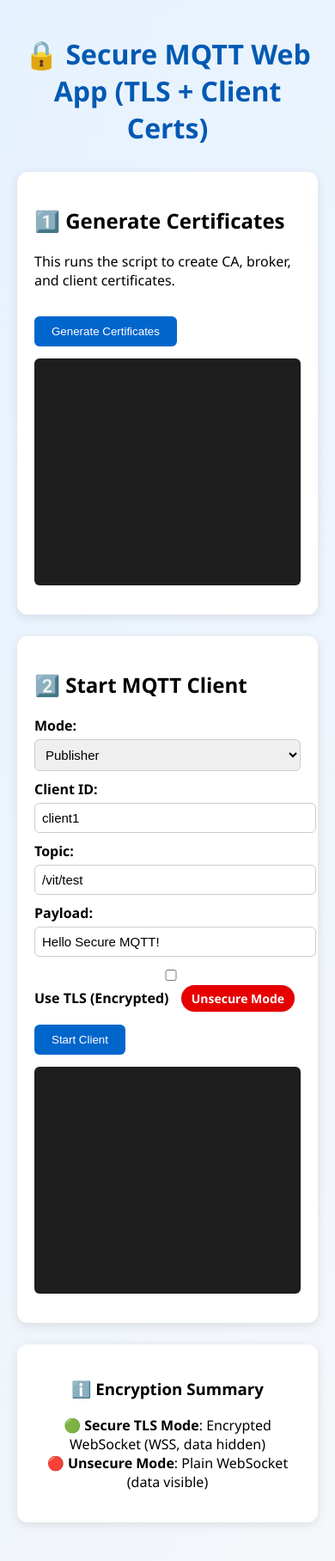
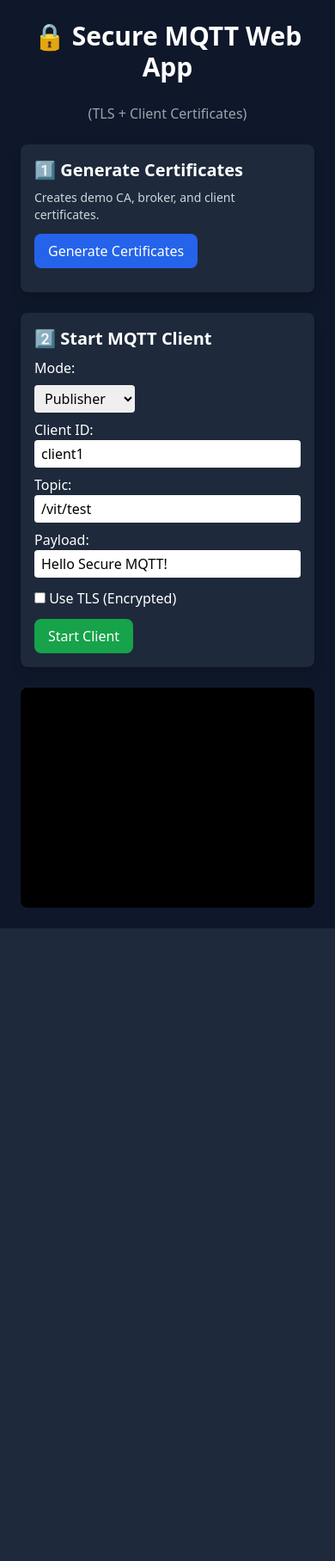
Before and after one commit to Abhay-098/secure-mqtt-webapp, a Flask app: page / in a window 390 px wide. Shown: the whole page at 86% size. After the commit the page ends 1080 px from the top, so only its background shows below. Run offline with Flask 3, Linux system fonts and the light colour scheme; some libraries are stand-ins or nearby versions.

Commit message:
Refactor index.html to use Tailwind CSS
Updated the HTML structure and styles to use Tailwind CSS for improved design and responsiveness. Modified the title to reflect TLS and client certificate support.

```diff
--- a/templates/index.html
+++ b/templates/index.html
@@ -1,165 +1,85 @@
 <!DOCTYPE html>
 <html lang="en">
 <head>
-  <meta charset="UTF-8">
-  <meta name="viewport" content="width=device-width, initial-scale=1.0">
-  <title>🔒 Secure MQTT Web App</title>
+  <meta charset="UTF-8" />
+  <meta name="viewport" content="width=device-width, initial-scale=1.0" />
+  <title>🔒 Secure MQTT Web App (TLS + Client Certs)</title>
   <script src="https://cdn.socket.io/4.7.2/socket.io.min.js"></script>
-  <style>
-    body {
-      font-family: "Segoe UI", sans-serif;
-      background: linear-gradient(120deg, #e6f2ff, #f5f7fa);
-      margin: 0;
-      padding: 20px;
-    }
-    h1 {
-      color: #0059b3;
-      text-align: center;
-      margin-bottom: 30px;
-    }
-    .card {
-      background: white;
-      border-radius: 12px;
-      padding: 20px;
-      margin: 0 auto 25px auto;
-      box-shadow: 0 3px 12px rgba(0, 0, 0, 0.1);
-      max-width: 700px;
-    }
-    label {
-      display: block;
-      margin-top: 10px;
-      font-weight: bold;
-    }
-    input, select {
-      width: 100%;
-      padding: 8px;
-      margin-top: 5px;
-      border-radius: 6px;
-      border: 1px solid #ccc;
-      font-size: 15px;
-    }
-    button {
-      background: #0066cc;
-      color: white;
-      border: none;
-      padding: 10px 20px;
-      margin-top: 15px;
-      border-radius: 6px;
-      cursor: pointer;
-      transition: background 0.3s;
-    }
-    button:hover { background: #004d99; }
-    pre {
-      background: #1e1e1e;
-      color: #00ff9c;
-      padding: 12px;
-      border-radius: 6px;
-      height: 240px;
-      overflow-y: auto;
-      font-size: 14px;
-    }
-    .status {
-      display: inline-block;
-      margin-left: 10px;
-      padding: 6px 12px;
-      border-radius: 20px;
-      font-weight: bold;
-      color: white;
-      font-size: 14px;
-    }
-    .secure { background-color: #00b300; }
-    .unsecure { background-color: #e60000; }
-  </style>
+  <script src="https://cdn.tailwindcss.com"></script>
 </head>
-<body>
-  <h1>🔒 Secure MQTT Web App (TLS + Client Certs)</h1>
+<body class="bg-slate-900 text-white min-h-screen p-6">
+  <div class="max-w-3xl mx-auto space-y-6">
+    <h1 class="text-3xl font-bold text-center">🔒 Secure MQTT Web App</h1>
+    <p class="text-center text-gray-400">(TLS + Client Certificates)</p>
 
-  <div class="card">
-    <h2>1️⃣ Generate Certificates</h2>
-    <p>This runs the script to create CA, broker, and client certificates.</p>
-    <button onclick="generateCerts()">Generate Certificates</button>
-    <pre id="genOutput"></pre>
-  </div>
+    <!-- Certificate section -->
+    <div class="bg-slate-800 p-4 rounded-lg shadow-lg">
+      <h2 class="text-xl font-semibold mb-2">1️⃣ Generate Certificates</h2>
+      <p class="text-gray-300 text-sm mb-3">Creates demo CA, broker, and client certificates.</p>
+      <button id="genBtn" class="bg-blue-600 hover:bg-blue-700 px-4 py-2 rounded-lg">Generate Certificates</button>
+      <p id="genOutput" class="mt-3 text-green-400"></p>
+    </div>
 
-  <div class="card">
-    <h2>2️⃣ Start MQTT Client</h2>
-    <label>Mode:</label>
-    <select id="mode">
-      <option value="pub">Publisher</option>
-      <option value="sub">Subscriber</option>
-    </select>
+    <!-- Client section -->
+    <div class="bg-slate-800 p-4 rounded-lg shadow-lg">
+      <h2 class="text-xl font-semibold mb-2">2️⃣ Start MQTT Client</h2>
+      <label class="block mb-2">Mode:</label>
+      <select id="mode" class="text-black px-2 py-1 rounded">
+        <option value="pub">Publisher</option>
+        <option value="sub">Subscriber</option>
+      </select>
 
-    <label>Client ID:</label>
-    <input id="client" value="client1">
+      <label class="block mt-2">Client ID:</label>
+      <input id="client" value="client1" class="text-black px-2 py-1 rounded w-full" />
 
-    <label>Topic:</label>
-    <input id="topic" value="/vit/test">
+      <label class="block mt-2">Topic:</label>
+      <input id="topic" value="/vit/test" class="text-black px-2 py-1 rounded w-full" />
 
-    <label>Payload:</label>
-    <input id="payload" value="Hello Secure MQTT!">
+      <label class="block mt-2">Payload:</label>
+      <input id="payload" value="Hello Secure MQTT!" class="text-black px-2 py-1 rounded w-full" />
 
-    <label>
-      <input type="checkbox" id="useTls" onchange="updateStatus()"> Use TLS (Encrypted)
-      <span id="tlsStatus" class="status unsecure">Unsecure Mode</span>
-    </label>
+      <div class="mt-3">
+        <input type="checkbox" id="tls" /> <label for="tls">Use TLS (Encrypted)</label>
+      </div>
 
-    <button onclick="startClient()">Start Client</button>
-    <pre id="clientOutput"></pre>
-  </div>
+      <button id="startBtn" class="bg-green-600 hover:bg-green-700 mt-3 px-4 py-2 rounded-lg">Start Client</button>
+    </div>
 
-  <div class="card" style="text-align:center;">
-    <h3>ℹ️ Encryption Summary</h3>
-    <p>🟢 <b>Secure TLS Mode</b>: Encrypted WebSocket (WSS, data hidden)<br>
-       🔴 <b>Unsecure Mode</b>: Plain WebSocket (data visible)</p>
+    <!-- Live output -->
+    <div class="bg-black p-3 rounded-lg font-mono h-64 overflow-y-auto" id="logBox"></div>
   </div>
 
   <script>
     const socket = io();
-
-    socket.on("mqtt_log", data => {
-      const output = document.getElementById("clientOutput");
-      output.textContent += data.line + "\n";
-      output.scrollTop = output.scrollHeight;
+    socket.on('mqtt_log', (data) => {
+      const box = document.getElementById('logBox');
+      box.innerHTML += data.line + "<br>";
+      box.scrollTop = box.scrollHeight;
     });
 
-    async function generateCerts() {
-      const res = await fetch("/generate", { method: "POST" });
+    document.getElementById('genBtn').onclick = async () => {
+      const res = await fetch('/generate', { method: 'POST' });
       const data = await res.json();
-      document.getElementById("genOutput").textContent = data.output || data.status;
-    }
+      document.getElementById('genOutput').textContent = data.output;
+    };
 
-    async function startClient() {
-      const useTls = document.getElementById("useTls").checked;
+    document.getElementById('startBtn').onclick = async () => {
       const body = {
-        mode: document.getElementById("mode").value,
-        client: document.getElementById("client").value,
-        topic: document.getElementById("topic").value,
-        payload: document.getElementById("payload").value,
-        use_tls: useTls
+        mode: document.getElementById('mode').value,
+        client: document.getElementById('client').value,
+        topic: document.getElementById('topic').value,
+        payload: document.getElementById('payload').value,
+        use_tls: document.getElementById('tls').checked
       };
-      const res = await fetch("/start_client", {
-        method: "POST",
-        headers: { "Content-Type": "application/json" },
+      const res = await fetch('/start_client', {
+        method: 'POST',
+        headers: { 'Content-Type': 'application/json' },
         body: JSON.stringify(body)
       });
       const data = await res.json();
-      const output = document.getElementById("clientOutput");
-      output.textContent += `Started client (${useTls ? 'Secure TLS' : 'Unsecure'}) → ${JSON.stringify(data)}\n`;
-    }
-
-    function updateStatus() {
-      const checkbox = document.getElementById("useTls");
-      const status = document.getElementById("tlsStatus");
-      if (checkbox.checked) {
-        status.textContent = "Secure TLS Mode";
-        status.classList.remove("unsecure");
-        status.classList.add("secure");
-      } else {
-        status.textContent = "Unsecure Mode";
-        status.classList.remove("secure");
-        status.classList.add("unsecure");
-      }
-    }
+      document.getElementById('logBox').innerHTML +=
+        `Started client (${body.use_tls ? "Secure TLS" : "Unsecure"}) → ${JSON.stringify(data)}<br>`;
+    };
   </script>
 </body>
 </html>
```
